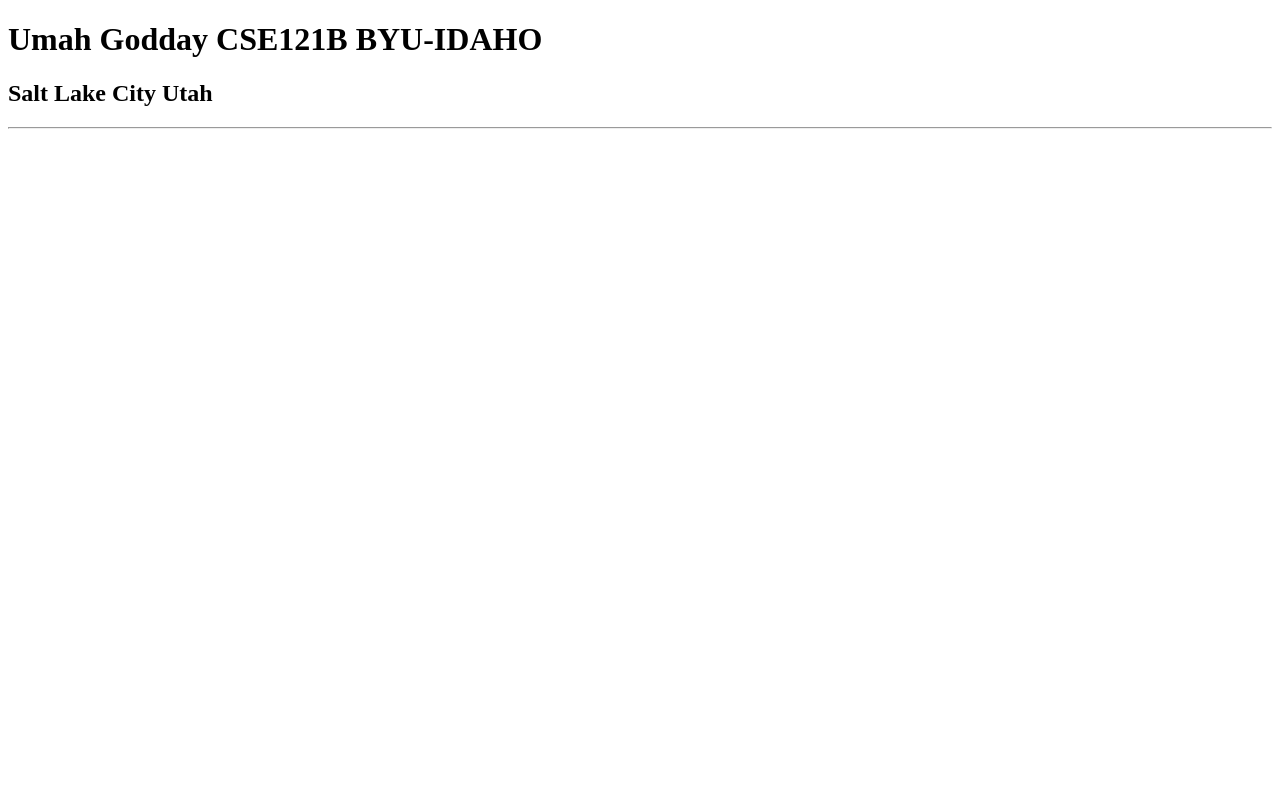
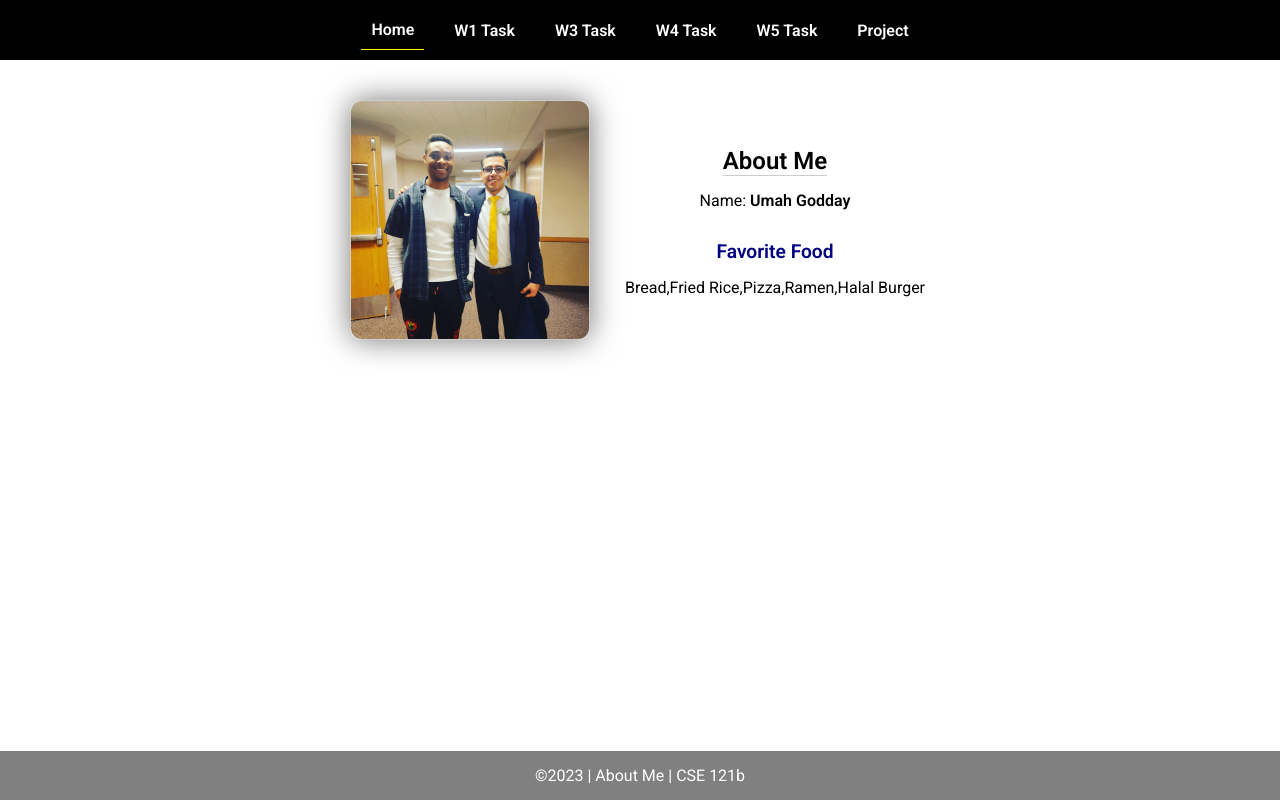
Before and after one commit to gixtrem/cse121b, a plain HTML site: page index.html in a window 1280 px wide. Drawn offline with Linux system fonts and the light colour scheme.

Commit message:
work in progress

```diff
--- a/index.html
+++ b/index.html
@@ -1,25 +1,45 @@
 <!DOCTYPE html>
 <html lang="en">
+
 <head>
-    <meta charset="UTF-8">
-    <meta name="viewport" content="width=device-width, initial-scale=1.0">
-    <title>
-        Umah Godday
-        CSE121B
-        BYU-IDAHO
-    </title>
+  <meta charset="UTF-8">
+  <meta name="viewport" content="width=device-width, initial-scale=1.0">
+  <title>About Me | CSE 121b | W02: Programming Tasks</title>
+  <link rel="preconnect" href="https://fonts.googleapis.com">
+  <link rel="preconnect" href="https://fonts.gstatic.com" crossorigin>
+  <link href="https://fonts.googleapis.com/css2?family=Roboto:wght@400;600&display=swap"
+    rel="stylesheet">
+  <link rel="stylesheet" href="styles/main.css">
 </head>
+
 <body>
-    <h1>
-        Umah Godday
-        CSE121B
-        BYU-IDAHO
+  <nav>
+    <ul id="menu">
+      <li><a id="toggleMenu">&equiv;</a></li>
+      <li><a href="index.html" class="active">Home</a></li>
+      <li><a href="w01-task.html">W1 Task</a></li>
+      <li><a href="w03-task.html">W3 Task</a></li>
+      <li><a href="w04-task.html">W4 Task</a></li>
+      <li><a href="w05-task.html">W5 Task</a></li>
+      <li><a href="project.html">Project</a></li>
+    </ul>
+  </nav>
+  <main id="home">
+    <picture>
+      <img src="images/myself.jpg" alt="Placeholder Image">
+    </picture>
+    <section>
+      <h1>About Me</h1>
+      <div class="info">Name: <span id="name"></span></div>
+      <h2>Favorite Food</h2>
+      <div class="block" id="food"></div>
+    </section>
+  </main>
+  <footer>
+    &copy;<span id="year"></span> | About Me | CSE 121b
+  </footer>
+  <script src="scripts/main.js"></script>
+  <script src="scripts/w02-task.js"></script>
+</body>
 
-    </h1>
-    <h2>
-        Salt Lake City Utah
-    </h2>
-    <hr>
-
-</body>
 </html>
--- /dev/null
+++ b/scripts/main.js
@@ -0,0 +1,9 @@
+// copyright year
+document.querySelector('#year').textContent = new Date().getFullYear();
+
+// toggle menu in small view
+const toggleMenu = () => {
+    document.querySelector('#menu').classList.toggle('open');
+}
+
+document.querySelector('#toggleMenu').addEventListener('click', toggleMenu);
--- /dev/null
+++ b/scripts/w02-task.js
@@ -0,0 +1,48 @@
+
+let fullname = 'Umah Godday';
+
+//const currentYear = currentDate.getFullYear();
+const currentYear = new Date().getFullYear();
+const directory = 'images/';
+const fileName = 'myself.jpg';
+const profilePicture = directory + fileName;
+console.log('profile picture:', profilePicture);
+
+const nameElement = document.getElementById('name');
+nameElement.textContent = fullname
+//const foodElement = document.getElementById('food');
+const foodElement = document.getElementById('food');
+const yearElement = document.querySelector('#year');
+
+
+//const yearElement = document.querySelector('#year');
+const imageElement = document.getElementById('profilePicture');
+yearElement.textContent = currentYear;
+
+
+
+nameElement.innerHTML = `<strong>${fullname}</strong>`;
+yearElement.textContent = currentYear.toString();
+
+
+
+
+//const favoriteFoods = ['bread','Fried Rice','Pizza','Ramen','Halal Burger'];
+//const foodText = favoriteFoods.join(', ');
+
+const favoriteFoods = ['Bread','Fried Rice','Pizza','Ramen','Halal Burger'];
+foodElement.textContent = favoriteFoods
+
+
+imageElement.setAttribute('src', console());
+imageElement.setAttribute('alt', `profile image of ${fullname}`);
+//foodElement.textContent = foodText;
+
+const delicious= ['Mac n Cheese'];
+delicious.push(favoriteFoods);
+foodElement.textContent = favoriteFoods
+foodElement.innerHTML+= `<br>${favoriteFoods}`;
+favoriteFoods.shift();
+foodElement.innerHTML += favoriteFoods;
+favoriteFoods.pop();
+foodElement.innerHTML += favoriteFoods;
--- /dev/null
+++ b/styles/main.css
@@ -0,0 +1,157 @@
+/* Universal Selector */
+* {
+    margin: 0;
+    padding: 0;
+    box-sizing: border-box;
+}
+
+/* HTML Selectors */
+body {
+    font-family: 'Roboto', Helvetica, sans-serif;
+}
+
+nav {
+    background-color: black;
+    width: 100%;
+    position: fixed;
+    top: 0;
+}
+
+nav ul {
+    display: flex;
+    flex-direction: column;
+    align-items: center;
+    max-width: fit-content;
+    margin: 0 auto;
+}
+
+nav ul li {
+    flex: 1 1 auto;
+}
+
+nav ul li:first-child {
+    display: block;
+    font-size: 2rem;
+}
+
+nav ul li:first-child a {
+    padding: 1px 10px;
+}
+
+nav ul li {
+    display: none;
+    list-style: none;
+    margin: 10px;
+}
+
+nav ul li a {
+    display: block;
+    padding: 10px;
+    text-decoration: none;
+    font-weight: 600;
+    color: white;
+    text-align: center;
+}
+
+nav ul li a:hover {
+    background-color: #efefef;
+    color: black;
+}
+
+h1, h2 {
+    text-align: center;
+    margin-bottom: 15px;
+
+}
+
+h1 {
+border-bottom: 1px solid #ccc;
+}
+
+h2 {
+    font-size: 1.2rem;
+    color: navy;
+    text-align: center;
+    margin-top: 30px;
+}
+
+main {
+    margin-top: 125px;
+    display: grid;
+    grid-template-columns: 1fr;
+    grid-gap: 20px;
+    align-items: center;
+    justify-content: center;
+}
+
+picture {
+    margin: 0 auto;
+}
+
+picture img {
+    width: 240px;
+    height: auto;
+    border-radius: 5%;
+    border: 1px solid #ccc;
+    box-shadow: 0 0 30px #777;
+}
+
+section {
+    display: flex;
+    flex-direction: column;
+    align-items: center;
+    margin: 10px
+}
+
+label {
+    margin: 15px 0;
+}
+
+footer {
+    background-color: gray;
+    color: white;
+    padding: 15px;
+    text-align: center;
+    width: 100%;
+    position: fixed;
+    bottom: 0;
+}
+
+/* Class Selectors */
+.active {
+    border-bottom: 1px solid yellow;
+}
+
+.open li {
+    display: block;
+}
+
+.block {
+    display: block;
+}
+
+/* ID Selectors */
+
+/* Media Queries */
+@media only screen and (min-width: 32.5em) {
+    nav ul {
+        flex-direction: row;
+    }
+
+    nav ul li:first-child {
+        display: none;
+    }
+
+    nav ul li {
+        display: block;
+    }
+
+    main {
+        margin: 100px auto 20px;
+        grid-template-columns: 250px 1fr;
+        max-width: -moz-fit-content;
+        max-width: fit-content;
+
+    }
+
+}
```
Also changed, not shown: index-old.html (added, +25 -0 lines), sketch/work.js (+15 -4 lines), images/myself.jpg (added), images/placeholder.png (added), w01-task.html (renamed from W01/w01-task.html), w01-task.js (renamed from W01/w01-task.js).
